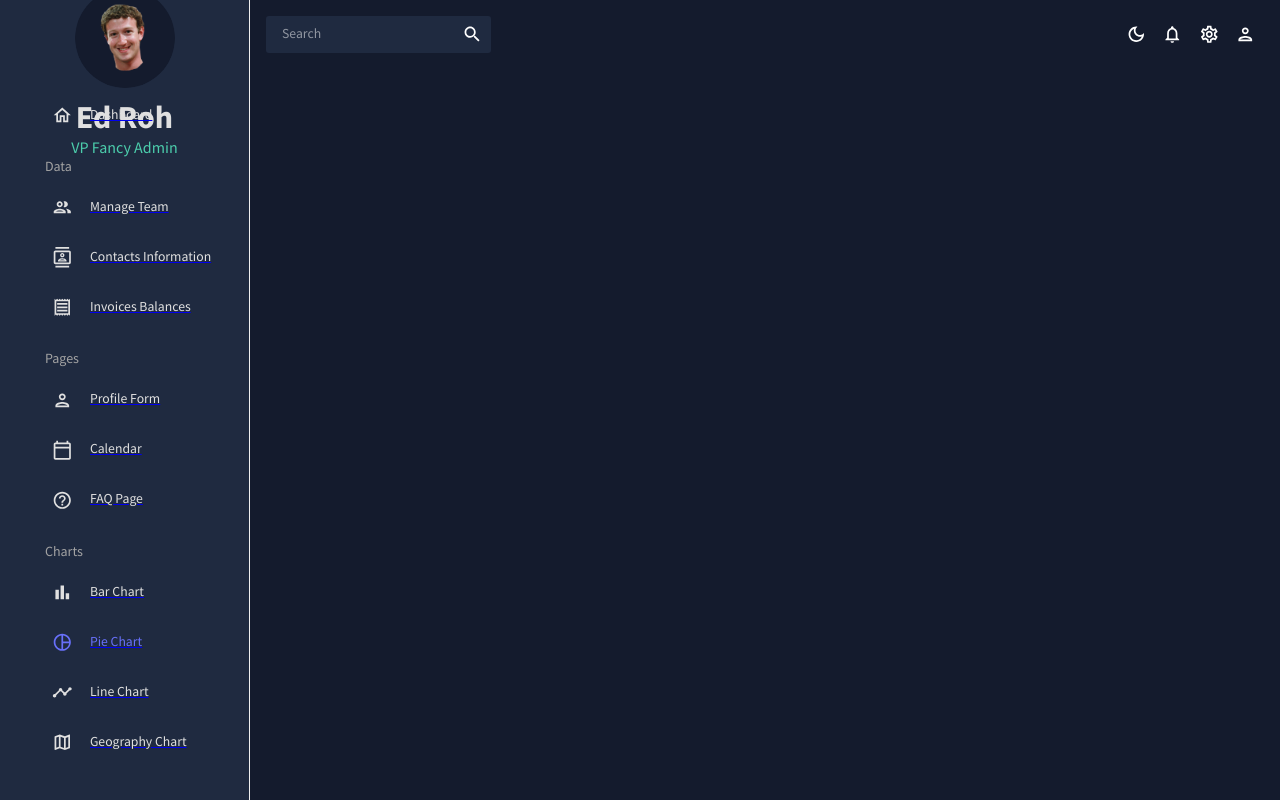
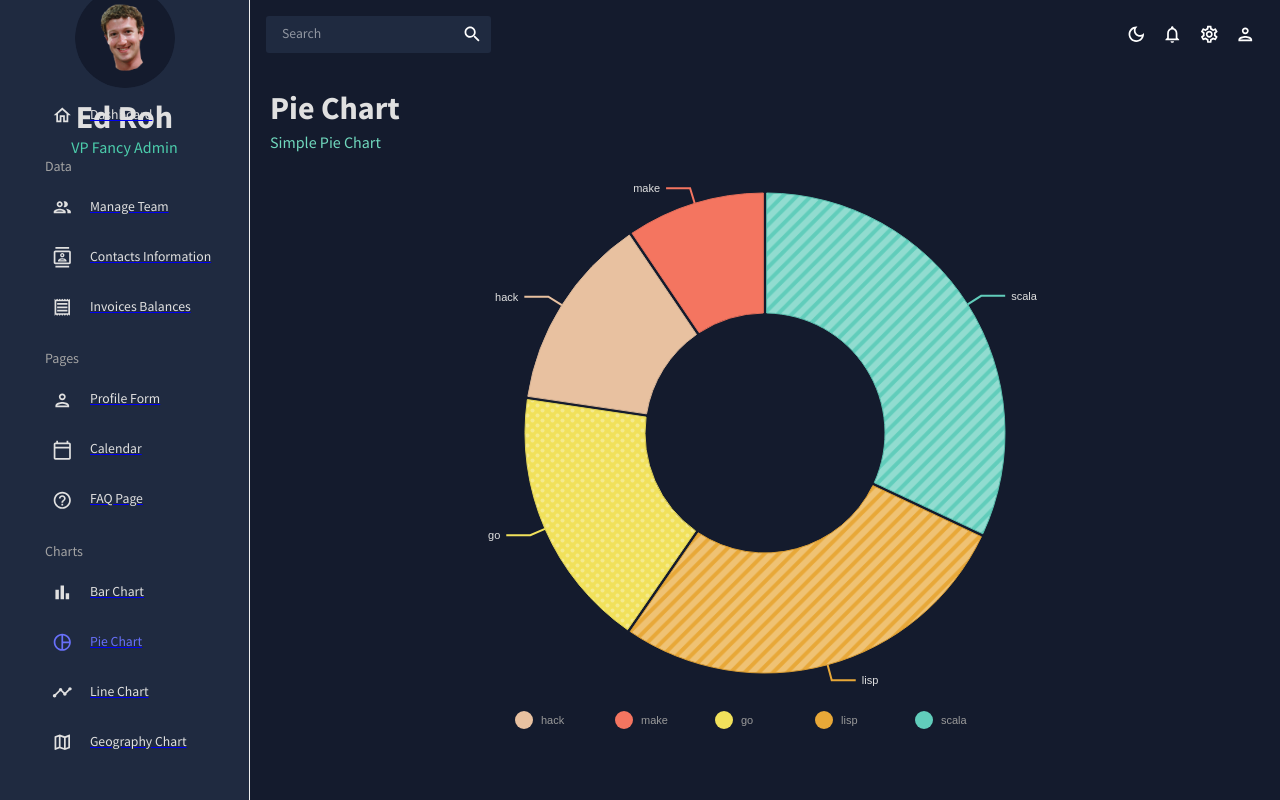
Before and after one commit to TheChrisader/react-dashboard, a React (Create React App) app: page /pie in a window 1280 px wide. Built offline with nearby package versions, Linux system fonts and the light colour scheme.

Commit message:
create Pie Chart

```diff
--- a/src/App.js
+++ b/src/App.js
@@ -11,6 +11,7 @@
 import Calendar from "./scenes/Calendar";
 import FAQ from "./scenes/Faq";
 import Bar from "./scenes/Bar";
+import Pie from "./scenes/Pie";
 
 function App() {
   const [theme, colorMode] = useMode();
@@ -32,6 +33,7 @@
               <Route path="/calendar" element={<Calendar />} />
               <Route path="/faq" element={<FAQ />} />
               <Route path="/bar" element={<Bar />} />
+              <Route path="/pie" element={<Pie />} />
             </Routes>
           </main>
         </div>
--- /dev/null
+++ b/src/components/PieChart.jsx
@@ -0,0 +1,160 @@
+import { ResponsivePie } from "@nivo/pie";
+import { tokens } from "../theme";
+import { useTheme } from "@mui/material";
+import { mockPieData as data } from "../data/mockData";
+
+const PieChart = () => {
+  const theme = useTheme();
+  const colors = tokens(theme.palette.mode);
+
+  return (
+    <ResponsivePie
+      data={data}
+      theme={{
+        axis: {
+          domain: {
+            line: {
+              stroke: colors.grey[100],
+            },
+          },
+          legend: {
+            text: {
+              fill: colors.grey[100],
+            },
+          },
+          ticks: {
+            line: {
+              stroke: colors.grey[100],
+              strokeWidth: 1,
+            },
+            text: {
+              fill: colors.grey[100],
+            },
+          },
+        },
+        legends: {
+          text: {
+            fill: colors.grey[100],
+          },
+        },
+      }}
+      margin={{ top: 40, right: 80, bottom: 80, left: 80 }}
+      sortByValue={true}
+      innerRadius={0.5}
+      padAngle={0.7}
+      activeOuterRadiusOffset={8}
+      borderWidth={1}
+      borderColor={{
+        from: "color",
+        modifiers: [["darker", 0.2]],
+      }}
+      enableArcLabels={false}
+      arcLinkLabelsSkipAngle={10}
+      arcLinkLabelsTextColor={colors.grey[100]}
+      arcLinkLabelsThickness={2}
+      arcLinkLabelsColor={{ from: "color" }}
+      arcLabelsSkipAngle={10}
+      arcLabelsTextColor={{
+        from: "color",
+        modifiers: [["darker", 2]],
+      }}
+      defs={[
+        {
+          id: "dots",
+          type: "patternDots",
+          background: "inherit",
+          color: "rgba(255, 255, 255, 0.3)",
+          size: 4,
+          padding: 1,
+          stagger: true,
+        },
+        {
+          id: "lines",
+          type: "patternLines",
+          background: "inherit",
+          color: "rgba(255, 255, 255, 0.3)",
+          rotation: -45,
+          lineWidth: 6,
+          spacing: 10,
+        },
+      ]}
+      fill={[
+        {
+          match: {
+            id: "ruby",
+          },
+          id: "dots",
+        },
+        {
+          match: {
+            id: "c",
+          },
+          id: "dots",
+        },
+        {
+          match: {
+            id: "go",
+          },
+          id: "dots",
+        },
+        {
+          match: {
+            id: "python",
+          },
+          id: "dots",
+        },
+        {
+          match: {
+            id: "scala",
+          },
+          id: "lines",
+        },
+        {
+          match: {
+            id: "lisp",
+          },
+          id: "lines",
+        },
+        {
+          match: {
+            id: "elixir",
+          },
+          id: "lines",
+        },
+        {
+          match: {
+            id: "javascript",
+          },
+          id: "lines",
+        },
+      ]}
+      legends={[
+        {
+          anchor: "bottom",
+          direction: "row",
+          justify: false,
+          translateX: 0,
+          translateY: 56,
+          itemsSpacing: 0,
+          itemWidth: 100,
+          itemHeight: 18,
+          itemTextColor: "#999",
+          itemDirection: "left-to-right",
+          itemOpacity: 1,
+          symbolSize: 18,
+          symbolShape: "circle",
+          effects: [
+            {
+              on: "hover",
+              style: {
+                itemTextColor: "#000",
+              },
+            },
+          ],
+        },
+      ]}
+    />
+  );
+};
+
+export default PieChart;
--- /dev/null
+++ b/src/scenes/Pie/index.js
@@ -0,0 +1,16 @@
+import { Box } from "@mui/material";
+import Header from "../../components/Header";
+import PieChart from "../../components/PieChart";
+
+const Pie = () => {
+  return (
+    <Box m="20px">
+      <Header title="Pie Chart" subtitle="Simple Pie Chart" />
+      <Box height="75vh">
+        <PieChart />
+      </Box>
+    </Box>
+  );
+};
+
+export default Pie;
```
